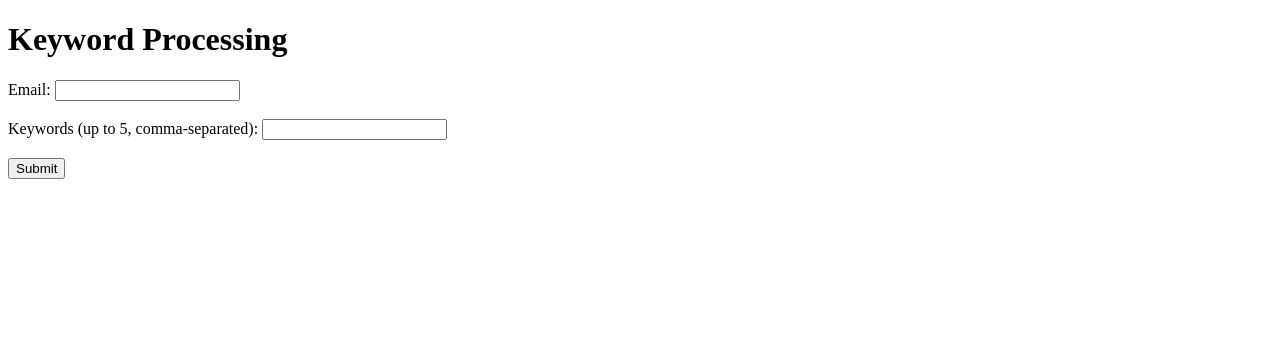
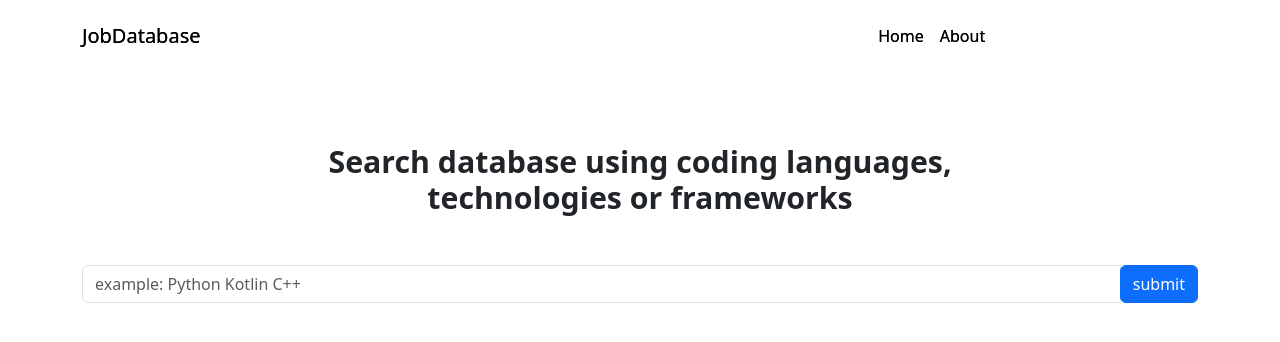
Before and after one commit to peetuskytta/Jobdb-XYZ, a Flask app: page / in a window 1280 px wide. Shown: the top 342 px of the page. Run offline with Flask 3, Linux system fonts and the light colour scheme; some libraries are stand-ins or nearby versions.

Commit message:
added ales version of front, with new about page and pressed home button for home/index page

```diff
--- a/sources/templates/index.html
+++ b/sources/templates/index.html
@@ -1,16 +1,56 @@
 <!DOCTYPE html>
-<html>
+<html data-bs-theme="light" lang="en">
+
 <head>
-    <title>Job Search System</title>
+    <meta charset="utf-8">
+    <meta name="viewport" content="width=device-width, initial-scale=1.0, shrink-to-fit=no">
+    <title>Home - Brand</title>
+    <link rel="stylesheet" href="assets/bootstrap/css/bootstrap.min.css">
+    <link rel="stylesheet" href="https://fonts.googleapis.com/css?family=Raleway:300italic,400italic,600italic,700italic,800italic,400,300,600,700,800&amp;display=swap">
 </head>
+
 <body>
-    <h1>Keyword Processing</h1>
-    <form method="POST" action="/process_keywords">
-        <label for="email">Email:</label>
-        <input type="email" id="email" name="email" required><br><br>
-        <label for="keywords">Keywords (up to 5, comma-separated):</label>
-        <input type="text" id="keywords" name="keywords" required><br><br>
-        <input type="submit" value="Submit">
-    </form>
+    <nav class="navbar navbar-expand-md fixed-top navbar-shrink py-3 navbar-light" id="mainNav">
+        <div class="container"><a class="navbar-brand d-flex align-items-center" href="/"><span>JobDatabase</span></a><button data-bs-toggle="collapse" class="navbar-toggler" data-bs-target="#navcol-1"><span class="visually-hidden">Toggle navigation</span><span class="navbar-toggler-icon"></span></button>
+            <div class="collapse navbar-collapse" id="navcol-1" style="margin-left: 449px;">
+                <ul class="navbar-nav mx-auto">
+                    <li class="nav-item"><a class="nav-link active" href="index.html">Home</a></li>
+                    <li class="nav-item"><a class="nav-link" href="contacts.html"><span style="color: rgb(0, 0, 0);">About</span></a></li>
+                </ul>
+            </div>
+        </div>
+    </nav>
+    <nav class="navbar navbar-expand-md fixed-top navbar-shrink py-3 navbar-light" id="mainNav">
+        <div class="container"><a class="navbar-brand d-flex align-items-center" href="/"><span>JobDatabase</span></a><button data-bs-toggle="collapse" class="navbar-toggler" data-bs-target="#navcol-1"><span class="visually-hidden">Toggle navigation</span><span class="navbar-toggler-icon"></span></button>
+            <div class="collapse navbar-collapse" id="navcol-1" style="margin-left: 449px;">
+                <ul class="navbar-nav mx-auto">
+                    <li class="nav-item"><a class="nav-link active" href="index.html">Home</a></li>
+                    <li class="nav-item"><a class="nav-link" href="contacts.html"><span style="color: rgb(0, 0, 0);">About</span></a></li>
+                </ul>
+            </div>
+        </div>
+    </nav>
+    <header class="pt-5">
+        <div class="container pt-4 pt-xl-5">
+            <div class="row pt-5">
+                <div class="col-md-8 text-center text-md-start mx-auto">
+                    <div class="text-center">
+                        <h4 class="display-4 fw-bold mb-5" style="font-size: 30.3px;">Search database using coding languages, technologies or frameworks</h4>
+                    </div>
+                </div>
+            </div>
+        </div>
+    </header>
+    <div class="container">
+        <form id="searchForm" action="/process_keywords" method="POST">
+            <div class="input-group"><input class="form-control" type="text" id="searchInput" placeholder="example: Python Kotlin C++">
+                <div class="input-group-append"><button class="btn btn-primary" id="searchButton" type="submit">submit</button></div>
+            </div>
+        </form>
+    </div>
+    <footer></footer>
+    <script src="assets/bootstrap/js/bootstrap.min.js"></script>
+    <script src="assets/js/startup-modern.js"></script>
 </body>
+
 </html>
```
Also changed, not shown: sources/templates/contacts.html (added, +42 -0 lines).
